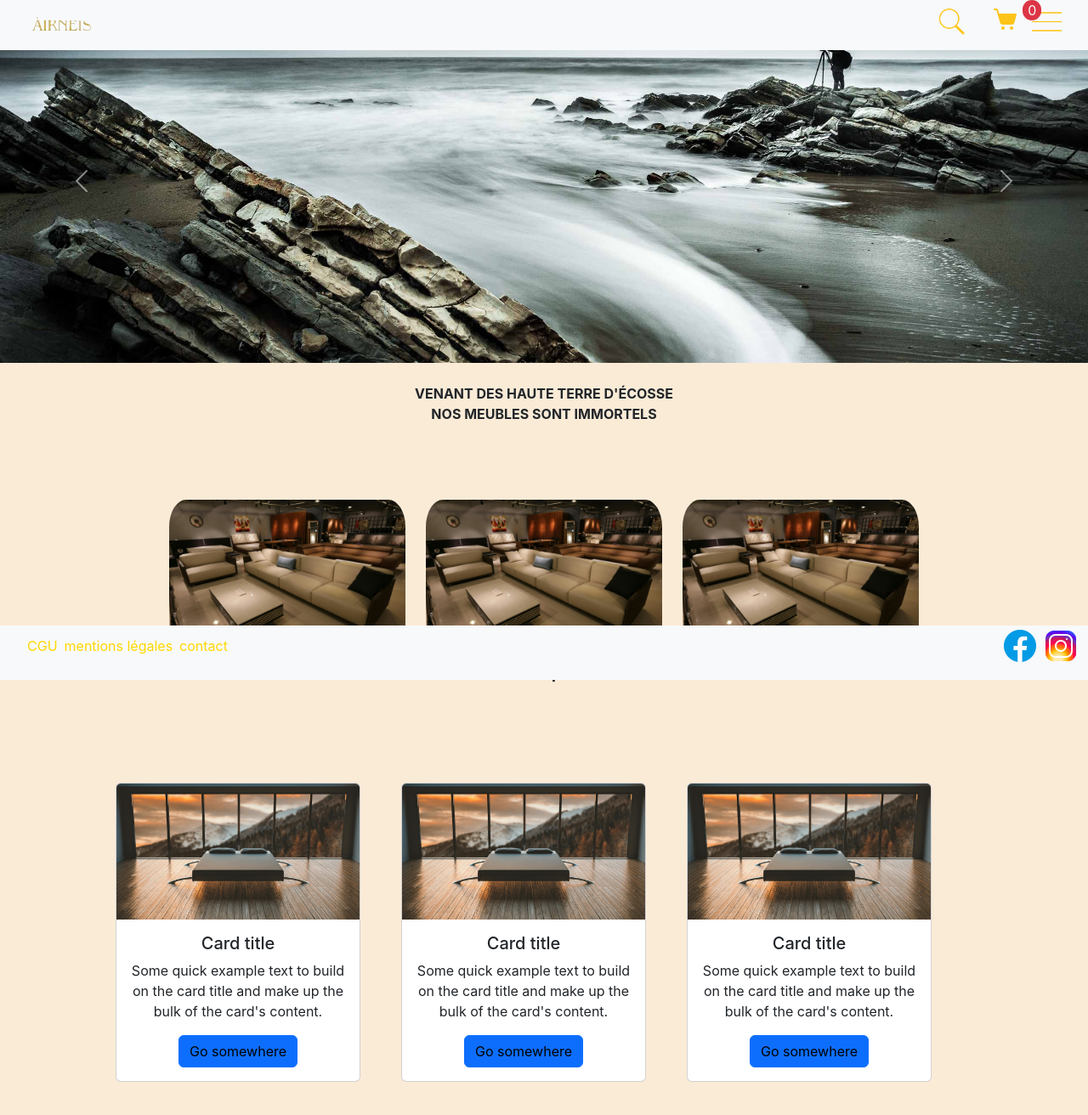
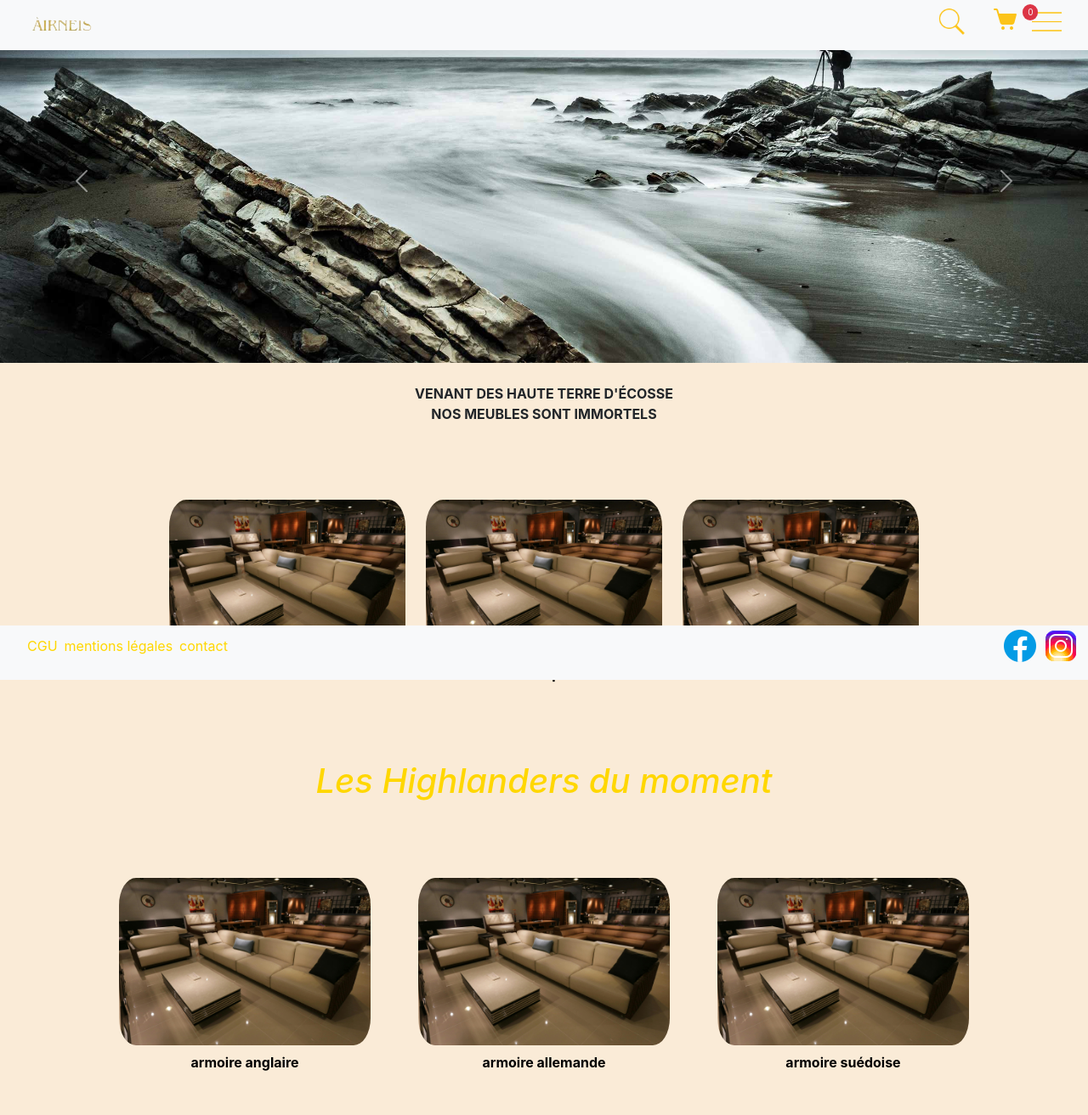
Before and after one commit to JovickT/airneis_web, a React (Create React App) app: page / in a window 1280 px wide. Shown: the top 1312 px of the page at 85% size. Built offline with nearby package versions, Linux system fonts and the light colour scheme.

Commit message:
[UPD] -changes to shopping cart, category page and home page

```diff
--- a/package.json
+++ b/package.json
@@ -3,6 +3,9 @@
   "version": "0.1.0",
   "private": true,
   "dependencies": {
+    "@fortawesome/fontawesome-svg-core": "^6.5.1",
+    "@fortawesome/free-solid-svg-icons": "^6.5.1",
+    "@fortawesome/react-fontawesome": "^0.2.0",
     "@testing-library/jest-dom": "^5.17.0",
     "@testing-library/react": "^13.4.0",
     "@testing-library/user-event": "^13.5.0",
--- a/public/assets/css/style.css
+++ b/public/assets/css/style.css
@@ -6,6 +6,10 @@ body{
 }
 .w-19{
     width: 19%;
+}
+
+.cursor{
+    cursor: pointer;
 }
 
 nav{
@@ -153,4 +157,12 @@ legend img{
     bottom: 35px;
     padding: 0 6px;
     border-radius: 25px;
+    width: 18px;
+    height: 19px;
 }
+
+.shop-cart{
+    font-size: 10px;
+    text-align: center;
+    vertical-align: text-top;
+}
--- a/src/components/Categorie.tsx
+++ b/src/components/Categorie.tsx
@@ -7,9 +7,9 @@ import { useState } from "react";
 const Categorie = () =>{
     const [displayStock, setDisplayStock] = useState(false);
     const produit ={
-        'armoire anglaire': ['armoire',10],
-        'armoire allemande': ['armoire',12],
-        'armoire suédoise': ['armoire',15]
+        'armoire anglaire': ['armoire',1000],
+        'armoire allemande': ['canapé',1200],
+        'armoire suédoise': ['table',1500]
     };
 
     const [prod,setProd] = useState(produit);
@@ -29,7 +29,7 @@ const Categorie = () =>{
                     <div className="d-flex justify-content-between">
                     <p>{nomProduit}</p>
                     {displayStock && <p>Stock bientôt épuisé</p>}
-                    <p>{prix[1]}</p>
+                    <p>{prix[1]}€</p>
                     </div>
                 </div>
                 ))}
--- a/src/components/Home.tsx
+++ b/src/components/Home.tsx
@@ -8,6 +8,7 @@ import  lit  from "../img/lit.jpg";
 import  cascade  from "../img/bannierejpg.jpg";
 import Layout from "./Layout";
 import { useState } from "react";
+import { Link } from "react-router-dom";
 
 const Home = () =>{
 
@@ -36,7 +37,7 @@ const Home = () =>{
     return(
         <Layout>
             <div className="d-flex justify-content-center">
-            <div id="carouselExampleAutoplaying" className="carousel slide" data-bs-ride="carousel">
+            <div id="carouselExampleAutoplaying" className="carousel slide" data-bs-ride="ride">
                 <div className="carousel-inner">
                     {carrousel.map((img,index) =><div key={index} className="carousel-item active" data-bs-interval="5000">
                         <img src={cascade} className="d-block w-100" alt="carrousel"/>
@@ -67,16 +68,13 @@ const Home = () =>{
                 </a>
                 )}
             </div>
+            <h1 className="text-center text-color">Les Highlanders du moment</h1>
             <div className="d-flex justify-content-center text-center align-items-center my-5 color-background">
 
-                {prod.map((p,index) =><div key={index} className="card me-5" >
-                    <img className="card-img-top" src={lit} alt="Card image cap"/>
-                    <div className="card-body">
-                        <h5 className="card-title">Card title</h5>
-                        <p className="card-text">Some quick example text to build on the card title and make up the bulk of the card's content.</p>
-                        <a href="#" className="btn btn-primary">Go somewhere</a>
-                    </div>
-                </div>
+                {prod.map((p,index) =><Link key={index} to={`/${encodeURIComponent(categorie[index])}/${encodeURIComponent(p)}`} className="row text-center col-3 my-3 mx-3">
+                    <img src={canape} alt="" className=" mb-2 rounded-5"/>
+                    <span className="font-bolder">{p}</span>
+                </Link>
                 )}
             </div>
         </Layout>
--- a/src/components/Navbar.tsx
+++ b/src/components/Navbar.tsx
@@ -86,7 +86,7 @@ const Navbar= () =>{
                     <ul className="d-flex me-3 mt-2">
                         <li className='me-3'><img src={search} alt="recherche" className='logo-size'/></li>
                         <li className='me-3'><img src={shop} alt="panier" className='logo-size-panier' onClick={handlePanier}/></li>
-                        <div className='bg-danger text-light position-absolute compteur-panier'>{res.length}</div>
+                        <div className='bg-danger text-light position-absolute compteur-panier'><span className='shop-cart'>{res.length}</span></div>
                         <li ><img src={burger} alt="menu" className='logo-size' onClick={handleMenu}/></li>
                     </ul>
                 </div>
--- a/src/components/Panier.tsx
+++ b/src/components/Panier.tsx
@@ -1,9 +1,12 @@
 import { useState } from "react";
+import { FontAwesomeIcon } from '@fortawesome/react-fontawesome';
+import { faTrashAlt } from '@fortawesome/free-solid-svg-icons';
 import Layout from "./Layout"
 import lit from "../img/lit.jpg"
 
 const Panier = () =>{
 
+    //permet d'avoir l'état du panier et le mettre à jour
     const [add, setAdd] = useState<{ nom: string; prix: number; description: string; }[]>(() => {
         // Récupérer le contenu du panier depuis le localStorage
         const panierString = localStorage.getItem('panier');
@@ -11,12 +14,33 @@ const Panier = () =>{
         return panierString ? JSON.parse(panierString) : [];
     });
 
+    const [total, setTotal] = useState(() =>{
+        localStorage.getItem('panier');
+        const get = localStorage.getItem('panier') ;
+        //const resultat = get ? JSON.parse(get) : [];
+        var t = 0;
+        add.forEach((res: any) => {
+            t += res.prix;
+        });
+        return t;
+    });
+
+    //pour supprimer un élément du panier
     const handleRemove = (key: number) =>{
         console.log('index:',key);
         const updatedAdd = add.filter((_, index) => index !== key);
         // Mettre à jour l'état avec le nouveau tableau
+
+        //Recalculer le total après la suppression de l'élément
+        let newTotal = updatedAdd.reduce((acc, curr) => acc + curr.prix, 0);
+
         setAdd(updatedAdd);
+
         localStorage.setItem('panier', JSON.stringify(updatedAdd));
+
+        //Mettre à jour l'état du total
+        setTotal(newTotal);
+
     }
 
     return(
@@ -29,7 +53,7 @@ const Panier = () =>{
                     <div className="row">
                         <div className="col">
                             {add.map((r,index) =><div key={index} className="mb-4">
-                                <div className="d-flex">
+                                <div className="d-flex justify-content-end">
                                     <img src={lit} alt="lit" className="w-19 mx-4 "/>
                                     <div className="col-4">
                                         <span className="font-bolder">{r.nom}</span>
@@ -37,8 +61,8 @@ const Panier = () =>{
                                     </div>
                                     <div className="d-flex flex-column mx-5">
                                         <span className="mb-3">{r.prix}€</span>
-                                        <input type="number" name="quantite" id="quantite" className="w-19 mb-2"/>
-                                        <i className="fas fa-trash-alt" onClick={() => handleRemove(index)}>trash</i>
+                                        <input type="number" name="quantite" id="quantite" defaultValue={1} className="w-19 mb-3"/>
+                                        <p className="cursor"><FontAwesomeIcon icon={faTrashAlt} onClick={() => handleRemove(index)} /></p>
                                     </div>
                                 </div>
                             </div>)}
@@ -50,8 +74,8 @@ const Panier = () =>{
                                     <span className="font-bolder">TVA</span>
                                 </div>
                                 <div className="d-flex justify-content-around">
-                                    <span>4000 <i>€</i></span>
-                                    <span>800 <i>€</i></span>
+                                    <span>{total}<i>€</i></span>
+                                    <span>{total*0.2} <i>€</i></span>
                                 </div>
                             </div>
                             <div className="text-center">
--- a/src/components/Produit.tsx
+++ b/src/components/Produit.tsx
@@ -7,12 +7,18 @@ import { Link } from "react-router-dom";
 
 const Produit = () =>{
 
+    //permet d'avoir l'état du panier et le mettre à jour
     const [add, setAdd] = useState<{ nom: string; prix: number; description: string; }[]>(() => {
+
         // Récupérer le contenu du panier depuis le localStorage
         const panierString = localStorage.getItem('panier');
+
         // Si le panier existe, le parser et le retourner. Sinon, retourner un tableau vide.
         return panierString ? JSON.parse(panierString) : [];
+
     });
+
+    //les images lié au carrousel(pour l'instant c'est juste pour avoir six image dans le carrousel)
     const imgcarrousel = [
         'un',
         'deux',
@@ -21,6 +27,7 @@ const Produit = () =>{
         'cinq',
         'six'
     ]
+
     // les produit similaire de la catégorie
     const produitSimilaire =[
         'armoire anglaire',
@@ -31,36 +38,30 @@ const Produit = () =>{
         'armoire suédoise',
     ];
 
+    // les éléments qui constitut les informations importante d'uun produit. (il manque juste le lien vers l'image qui correspond au produit)
     const produitPage ={
         'nom': 'la vache',
         'prix': 1200,
         'description':'les chaussettes de l\'archiduchesse sont elle sèche, archi sèche'
     }
+
     const [carrousel,setCarrousel] = useState(imgcarrousel);
     const [prod,setProd] = useState(produitSimilaire);
 
     const handleAddStorage = () =>{
-        setAdd([...add, produitPage]);
+        setAdd([...add, produitPage]); //copie le tableau add puis ajoute le nouvelle élément produitPage avec setAdd
 
-        localStorage.setItem('panier', JSON.stringify([...add, produitPage]));
-        const affiche  = localStorage.getItem('panier');
-        if (affiche !== null) {
-            const res = JSON.parse(affiche);
+        localStorage.setItem('panier', JSON.stringify([...add, produitPage])); //mise à jour du localStorage panier
+        const affiche  = localStorage.getItem('panier'); //affiche les éléments du panier en JSON
 
-        } else {
-            console.error('raaaaaaaah');
-        }
     }
 
-    const affiche = localStorage.getItem('panier');
+    const affiche = localStorage.getItem('panier'); //affiche les éléments du panier en JSON
 
     if (affiche !== null) {
-        const res = JSON.parse(affiche);
-        //if (Array.isArray(panier)) {
-            console.log('mon panier :', res, '\ntaille du panier :', res.length);
-        //} else {
-            //console.error('Le panier n\'est pas un tableau valide.');
-        //}
+        const res = JSON.parse(affiche); //affiche les éléments du panier en tant que tableau d'objet
+
+        console.log('mon panier :', res, '\ntaille du panier :', res.length);
 
     } else {
         console.error('raaaaaaaah');
@@ -91,8 +92,8 @@ const Produit = () =>{
                         </div>
                         <div className="col desc-produits">
                             <div className="d-flex justify-content-between mb-3">
-                                <span>1200€</span>
-                                <span> NOM PRODUIT</span>
+                                <span>{produitPage.prix}€</span>
+                                <span className="text-uppercase">{produitPage.nom}</span>
                             </div>
                             <div className="description">
                                 <p>
```
Also changed, not shown: 1 other file (tests, documents, lock files or other folders).
